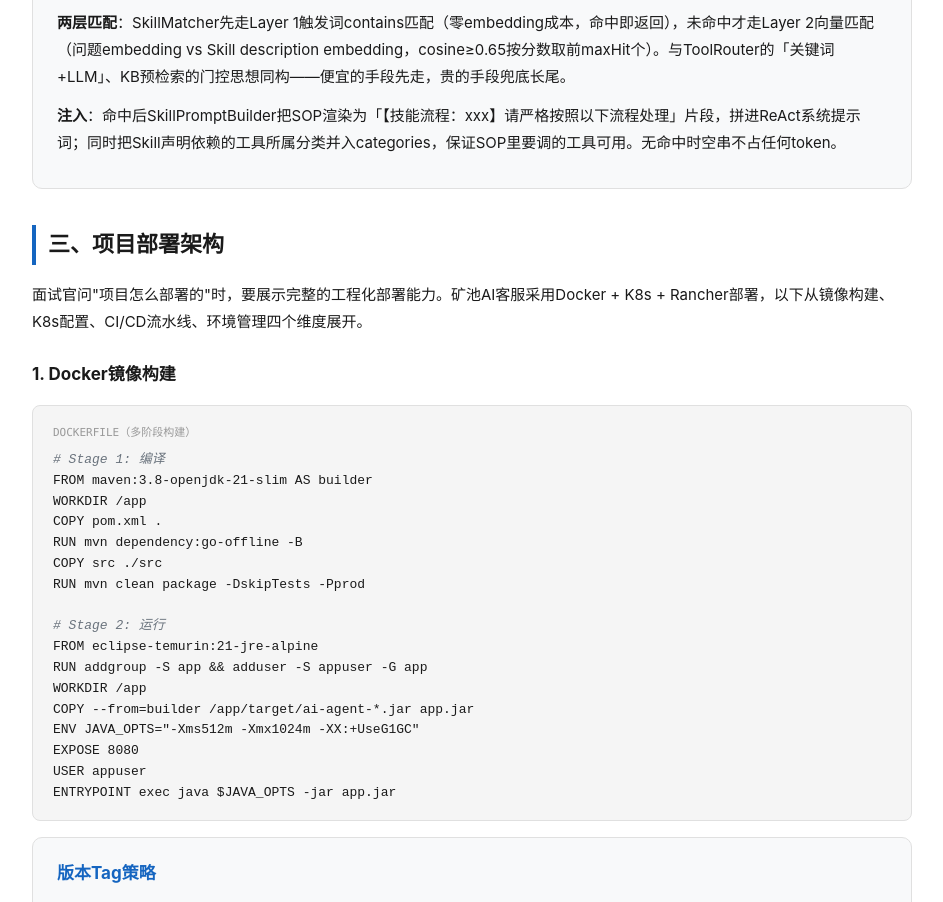
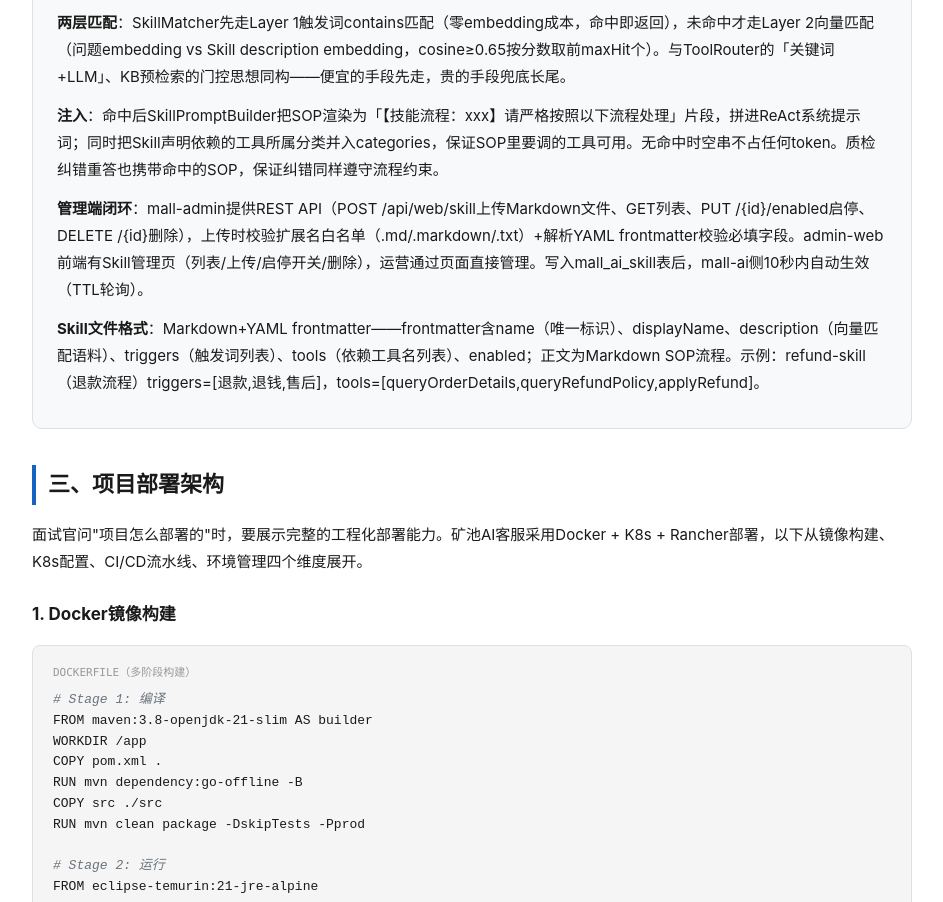
Before and after one commit to Jarvan-0v0/interview, a plain HTML site: page 12-project-packaging.html in a window 1280 px wide. Shown: the part 4205-5107 px from the top of the page, without its empty margins (288-1231 px from the left). Drawn offline with Linux system fonts and the light colour scheme.

Commit message:
feat: Skill亮点7补充管理端闭环+文件格式
- 管理端闭环: mall-admin REST API(上传/列表/启停/删除)+扩展名白名单+frontmatter校验; admin-web Skill管理页; 写入后10秒TTL生效
- Skill文件格式: Markdown+YAML frontmatter(name/displayName/description/triggers/tools/enabled); 示例refund-skill
- 注入段补充: 质检纠错重答携带命中SOP

```diff
--- a/12-project-packaging.html
+++ b/12-project-packaging.html
@@ -182,7 +182,9 @@
 <p><strong>存储</strong>：Skill定义存MySQL表mall_ai_skill（name/description/triggers/tools/content/enabled），管理面mall-admin写入，运行面mall-ai只读轮询。</p>
 <p><strong>热加载</strong>：SkillRegistry按TTL（默认10秒）轮询DB，volatile快照整体替换，读侧永远拿到一致列表；刷新失败沿用上次快照，注册表永不因DB抖动变空。</p>
 <p><strong>两层匹配</strong>：SkillMatcher先走Layer 1触发词contains匹配（零embedding成本，命中即返回），未命中才走Layer 2向量匹配（问题embedding vs Skill description embedding，cosine≥0.65按分数取前maxHit个）。与ToolRouter的「关键词+LLM」、KB预检索的门控思想同构——便宜的手段先走，贵的手段兜底长尾。</p>
-<p><strong>注入</strong>：命中后SkillPromptBuilder把SOP渲染为「【技能流程：xxx】请严格按照以下流程处理」片段，拼进ReAct系统提示词；同时把Skill声明依赖的工具所属分类并入categories，保证SOP里要调的工具可用。无命中时空串不占任何token。</p>
+<p><strong>注入</strong>：命中后SkillPromptBuilder把SOP渲染为「【技能流程：xxx】请严格按照以下流程处理」片段，拼进ReAct系统提示词；同时把Skill声明依赖的工具所属分类并入categories，保证SOP里要调的工具可用。无命中时空串不占任何token。质检纠错重答也携带命中的SOP，保证纠错同样遵守流程约束。</p>
+<p><strong>管理端闭环</strong>：mall-admin提供REST API（POST /api/web/skill上传Markdown文件、GET列表、PUT /{id}/enabled启停、DELETE /{id}删除），上传时校验扩展名白名单（.md/.markdown/.txt）+解析YAML frontmatter校验必填字段。admin-web前端有Skill管理页（列表/上传/启停开关/删除），运营通过页面直接管理。写入mall_ai_skill表后，mall-ai侧10秒内自动生效（TTL轮询）。</p>
+<p><strong>Skill文件格式</strong>：Markdown+YAML frontmatter——frontmatter含name（唯一标识）、displayName、description（向量匹配语料）、triggers（触发词列表）、tools（依赖工具名列表）、enabled；正文为Markdown SOP流程。示例：refund-skill（退款流程）triggers=[退款,退钱,售后]，tools=[queryOrderDetails,queryRefundPolicy,applyRefund]。</p>
 </div>
 
 <h3>三、项目部署架构</h3>
```
